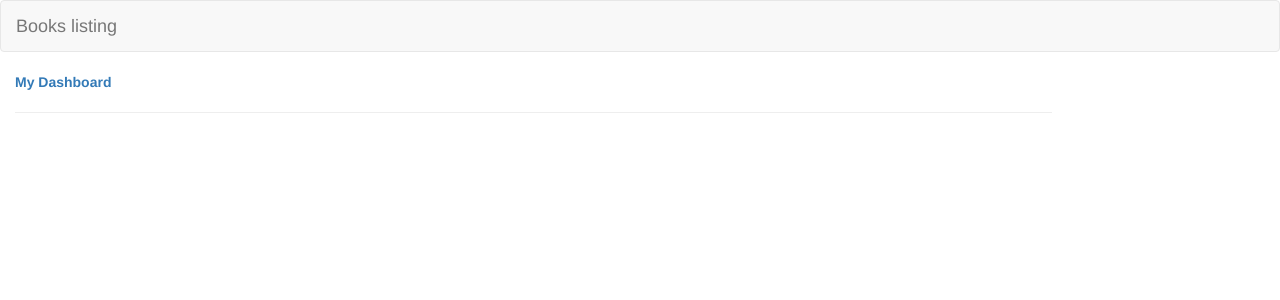
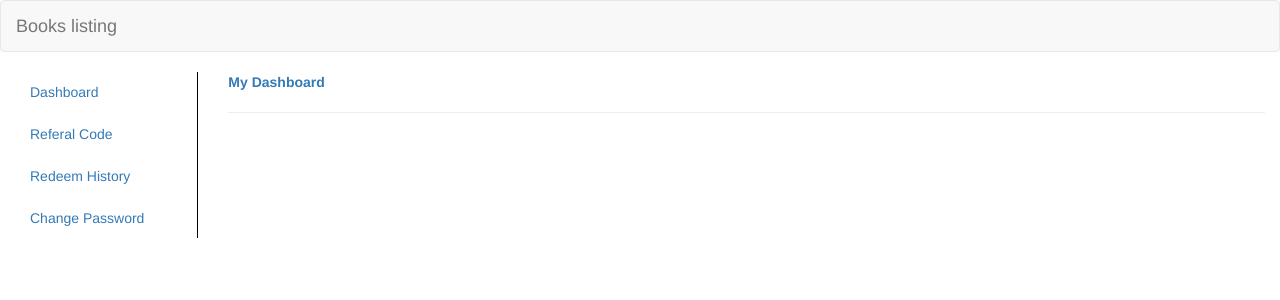
Before and after one commit to bsdemon/angular-kinder, an Angular app: page / in a window 1280 px wide. Shown: the top 300 px of the page. Built offline with nearby package versions, Linux system fonts and the light colour scheme.

Commit message:
Added left-side-bar in main container

```diff
--- a/src/app/components/main-container/main-container.component.html
+++ b/src/app/components/main-container/main-container.component.html
@@ -1,3 +1,4 @@
+<app-left-side-bar></app-left-side-bar>
 <div class="col-lg-10 col-md-10 col-sm-9 col-xs-12">
     <!-- Right -->
 
```
